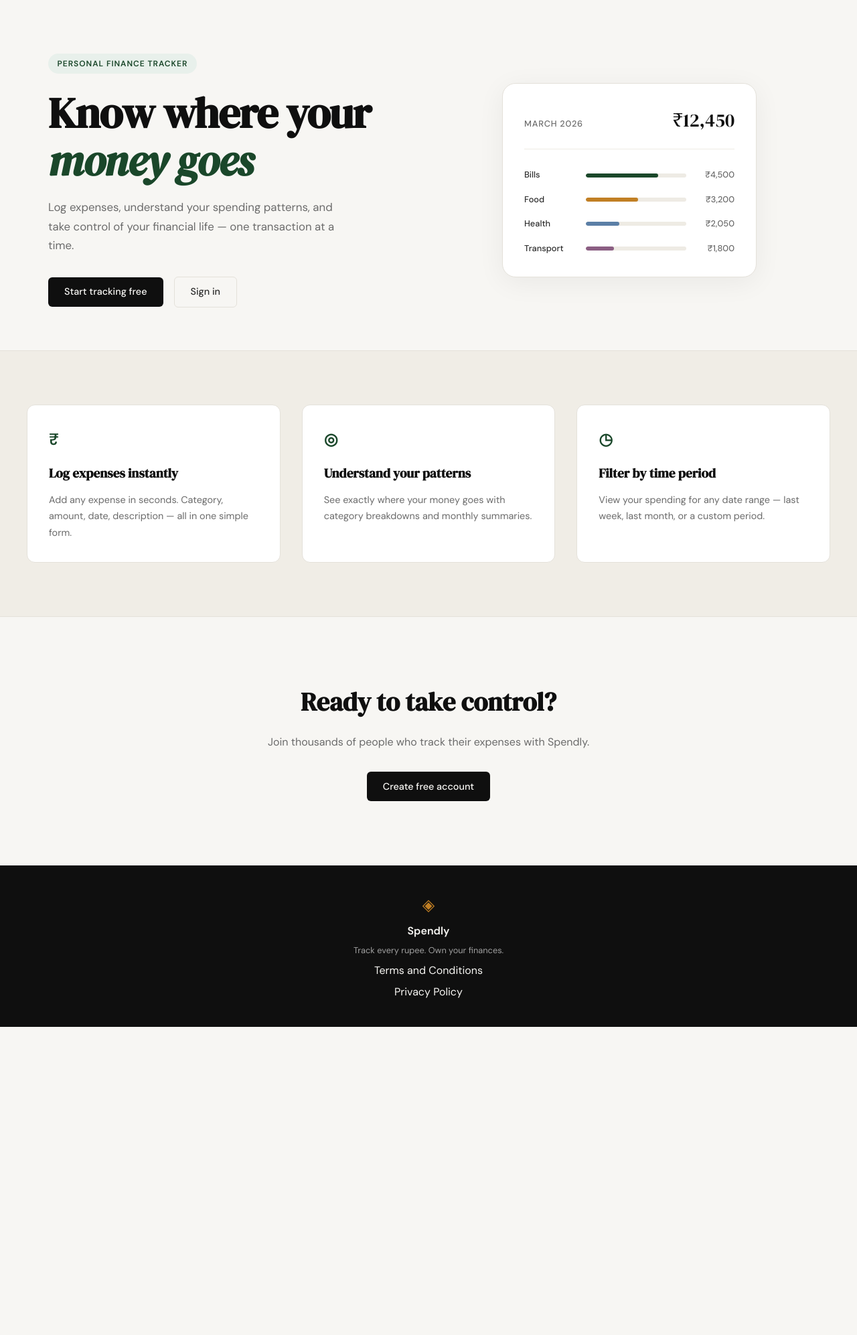
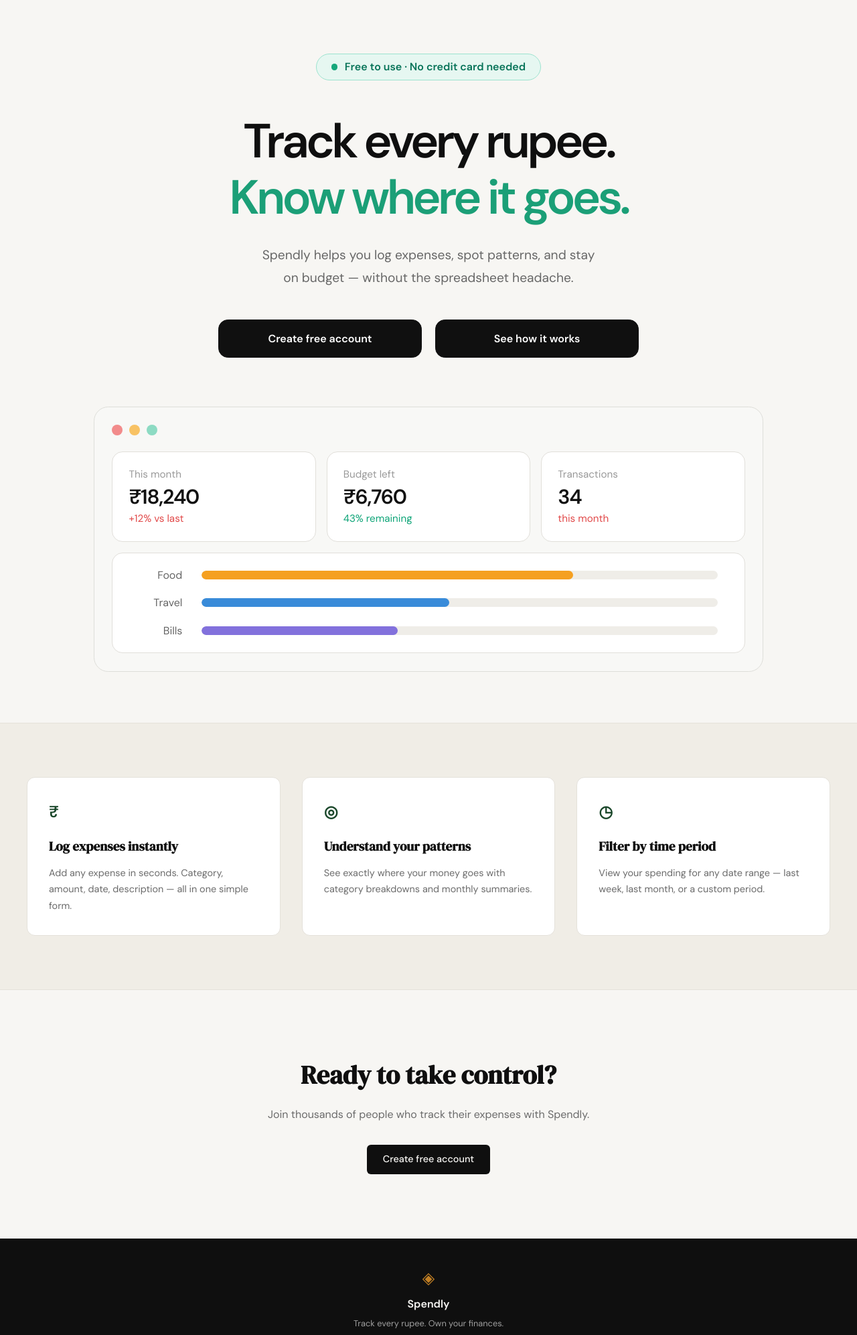
Before and after one commit to abhisheknishad23/Spend-Money, a Flask app: page / in a window 1280 px wide. Shown: the part 61-2054 px from the top of the page at 67% size. Before the commit the page ends 1594 px from the top, so only its background shows below. Run offline with Flask 3, Linux system fonts and the light colour scheme.

Commit message:
landing: redesign hero section to match mockup

```diff
--- /dev/null
+++ b/static/css/landing.css
@@ -0,0 +1,118 @@
+/* Landing hero only */
+.hero {
+    display: block;
+    max-width: none;
+    margin: 0;
+    padding: 5rem 2rem 4.8rem;
+    text-align: center;
+}
+
+.hero-inner { max-width: 900px; margin: 0 auto; }
+
+.hero-badge {
+    align-items: center;
+    background: #e6f7f1;
+    border: 1px solid #9ce3cf;
+    border-radius: 999px;
+    color: #087459;
+    display: inline-flex;
+    font-size: 1rem;
+    font-weight: 600;
+    gap: 0.65rem;
+    letter-spacing: 0;
+    margin: 0 0 3.1rem;
+    padding: 0.38rem 1.35rem;
+    text-transform: none;
+}
+
+.hero-badge span { background: #17a77b; border-radius: 50%; height: 0.6rem; width: 0.6rem; }
+
+.hero-title {
+    font-family: var(--font-body);
+    font-size: clamp(3.2rem, 5.6vw, 4.6rem);
+    font-weight: 600;
+    letter-spacing: -0.065em;
+    line-height: 1.16;
+    margin: 0 0 1.8rem;
+}
+
+.hero-title em { color: #1b9f77; font-style: normal; }
+
+.hero-subtitle {
+    color: #676767;
+    font-size: 0;
+    line-height: 1.75;
+    margin: 0 auto 2.85rem;
+    max-width: 800px;
+}
+
+.hero-subtitle::after {
+    content: "Spendly helps you log expenses, spot patterns, and stay\A on budget \2014  without the spreadsheet headache.";
+    font-size: 1.2rem;
+    white-space: pre-line;
+}
+
+.hero-actions { justify-content: center; gap: 1.25rem; }
+
+.hero-actions .btn-primary,
+.hero-actions .btn-ghost {
+    background: #101010;
+    border: 1px solid #101010;
+    border-radius: 0.9rem;
+    color: #fff;
+    font-size: 1rem;
+    font-weight: 600;
+    min-width: 19rem;
+    padding: 0.92rem 1.5rem;
+}
+
+.hero-actions .btn-primary:hover,
+.hero-actions .btn-ghost:hover { background: #242424; border-color: #242424; color: #fff; }
+
+.hero-visual { display: block; margin: 4.55rem auto 0; max-width: 1000px; }
+.mock-card { display: none; }
+
+.spending-preview {
+    background: #f8f8f6;
+    border: 1px solid #deded9;
+    border-radius: 1.35rem;
+    padding: 1.65rem;
+    text-align: left;
+}
+
+.preview-dots { display: flex; gap: 0.6rem; margin: 0 0 1.45rem; }
+.preview-dots span { background: #f28b8b; border-radius: 50%; height: 1rem; width: 1rem; }
+.preview-dots span:nth-child(2) { background: #f8c264; }
+.preview-dots span:nth-child(3) { background: #8ddbc3; }
+
+.preview-summary { display: grid; gap: 1rem; grid-template-columns: repeat(3, 1fr); }
+.summary-card,
+.preview-breakdown { background: #fff; border: 1px solid #e1dfda; border-radius: 1rem; }
+.summary-card { display: flex; flex-direction: column; padding: 1.35rem 1.5rem; }
+.summary-card span,
+.summary-card small { color: #999; font-size: 0.95rem; }
+.summary-card strong { color: #111; font-size: 1.9rem; letter-spacing: -0.04em; line-height: 1.35; }
+.summary-card small { color: #e14848; }
+.summary-card:nth-child(2) small { color: #0da477; }
+
+.preview-breakdown { margin-top: 1rem; padding: 1.25rem 2.5rem; }
+.breakdown-row { align-items: center; display: grid; gap: 1.8rem; grid-template-columns: 4rem 1fr; }
+.breakdown-row + .breakdown-row { margin-top: 1rem; }
+.breakdown-row > span { color: #666; font-size: 1rem; text-align: right; }
+.breakdown-track { background: #efede8; border-radius: 999px; height: 0.8rem; overflow: hidden; }
+.breakdown-track i { background: #f5a021; border-radius: inherit; display: block; height: 100%; width: 72%; }
+.breakdown-row:nth-child(2) i { background: #398bd9; width: 48%; }
+.breakdown-row:nth-child(3) i { background: #8271dc; width: 38%; }
+
+@media (max-width: 700px) {
+    .hero { padding: 3rem 1rem; }
+    .hero-badge { font-size: 0.85rem; margin-bottom: 2rem; }
+    .hero-title { font-size: clamp(2.6rem, 12vw, 3.6rem); }
+    .hero-subtitle::after { font-size: 1.05rem; }
+    .hero-actions { flex-direction: column; }
+    .hero-actions .btn-primary, .hero-actions .btn-ghost { min-width: min(100%, 19rem); }
+    .hero-visual { margin-top: 3rem; }
+    .spending-preview { padding: 1rem; }
+    .preview-summary { grid-template-columns: 1fr; }
+    .preview-breakdown { padding: 1.25rem 1rem; }
+}
--- a/templates/landing.html
+++ b/templates/landing.html
@@ -1,15 +1,19 @@
 {% extends "base.html" %}
 
 {% block title %}Spendly — Track Every Rupee{% endblock %}
+
+{% block head %}
+<link rel="stylesheet" href="{{ url_for('static', filename='css/landing.css') }}">
+{% endblock %}
 
 {% block content %}
 
 <section class="hero">
     <div class="hero-inner">
-        <div class="hero-badge">Personal Finance Tracker</div>
+        <div class="hero-badge"><span></span>Free to use · No credit card needed</div>
         <h1 class="hero-title">
-            Know where your<br>
-            <em>money goes</em>
+            Track every rupee.<br>
+            <em>Know where it goes.</em>
         </h1>
         <p class="hero-subtitle">
             Log expenses, understand your spending patterns,
@@ -17,8 +21,8 @@
             one transaction at a time.
         </p>
         <div class="hero-actions">
-            <a href="{{ url_for('register') }}" class="btn-primary">Start tracking free</a>
-            <a href="{{ url_for('login') }}" class="btn-ghost">Sign in</a>
+            <a href="{{ url_for('register') }}" class="btn-primary">Create free account</a>
+            <a href="#dashboard" class="btn-ghost">See how it works</a>
         </div>
     </div>
     <div class="hero-visual">
@@ -58,6 +62,19 @@
                 </div>
             </div>
         </div>
+        <div class="spending-preview" id="dashboard">
+            <div class="preview-dots"><span></span><span></span><span></span></div>
+            <div class="preview-summary">
+                <div class="summary-card"><span>This month</span><strong>₹18,240</strong><small>+12% vs last</small></div>
+                <div class="summary-card"><span>Budget left</span><strong>₹6,760</strong><small>43% remaining</small></div>
+                <div class="summary-card"><span>Transactions</span><strong>34</strong><small>this month</small></div>
+            </div>
+            <div class="preview-breakdown">
+                <div class="breakdown-row"><span>Food</span><div class="breakdown-track"><i></i></div></div>
+                <div class="breakdown-row"><span>Travel</span><div class="breakdown-track"><i></i></div></div>
+                <div class="breakdown-row"><span>Bills</span><div class="breakdown-track"><i></i></div></div>
+            </div>
+        </div>
     </div>
 </section>
 
```
